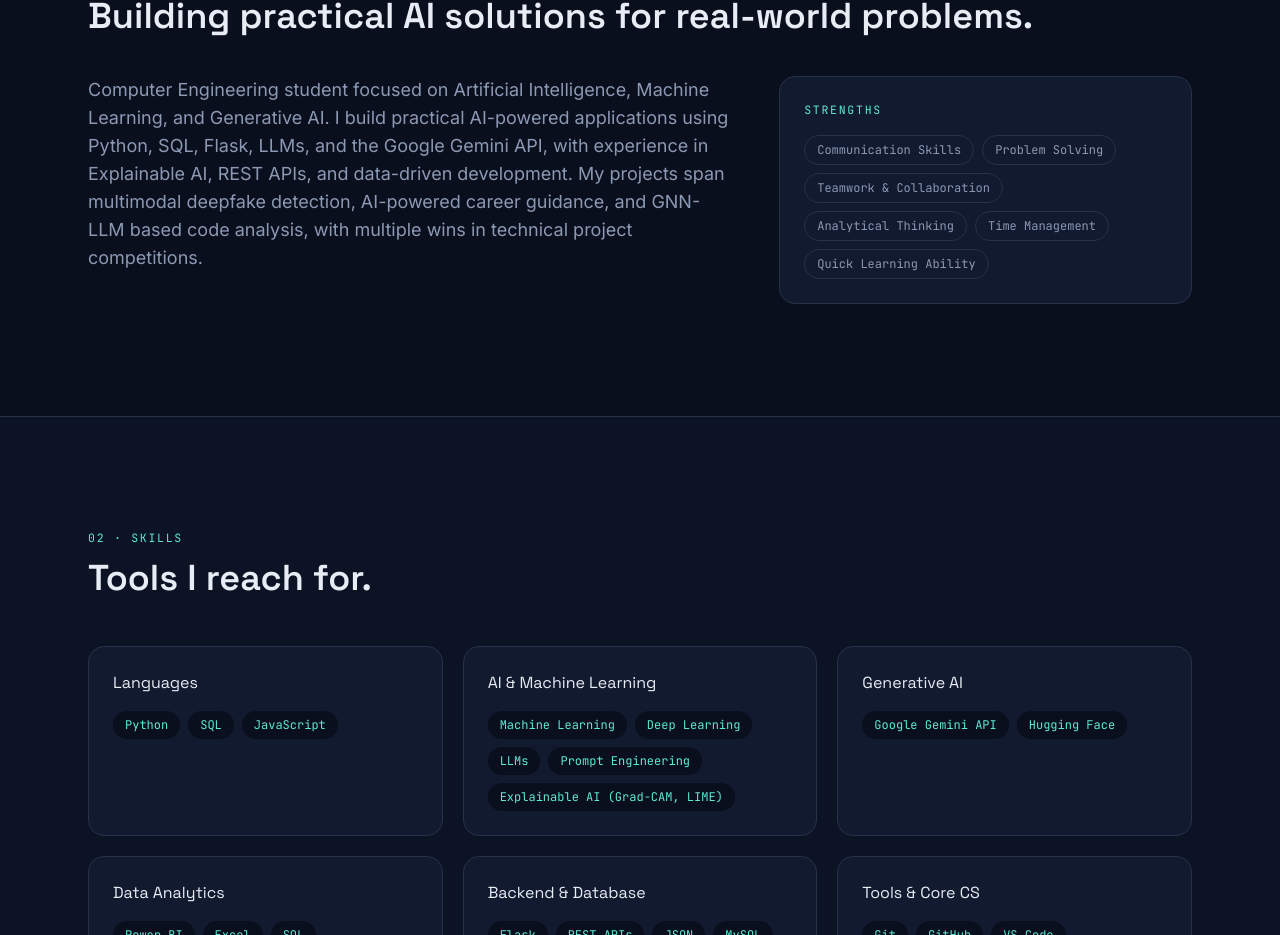
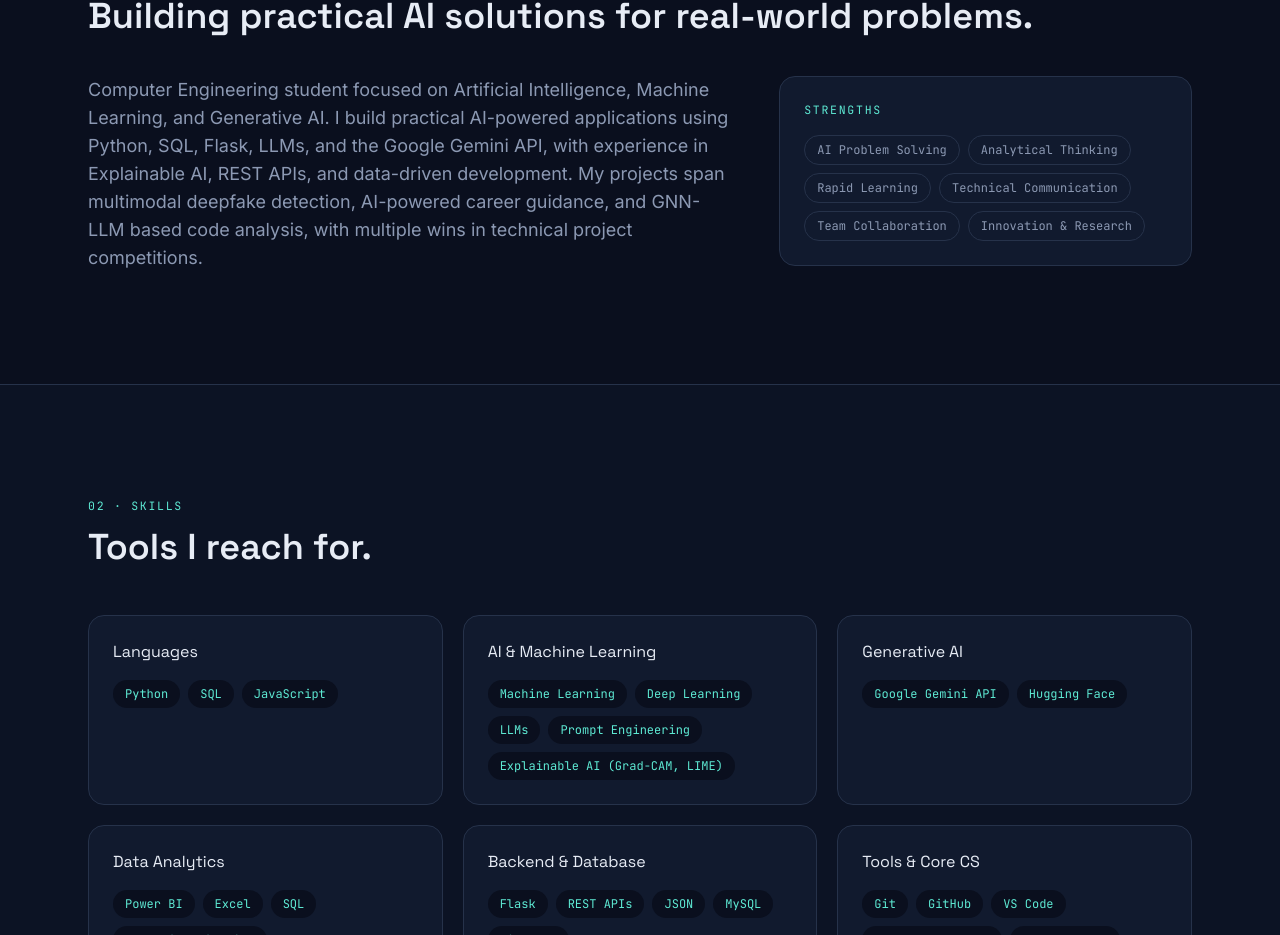
Before and after one commit to coder-vaishnavi/vaishnavi-portfolio, a React (Vite) app: page / in a window 1280 px wide. Shown: the part 945-1880 px from the top of the page. Built offline with nearby package versions, Linux system fonts and the light colour scheme.

Commit message:
updated strengths

```diff
--- a/src/data/portfolioData.js
+++ b/src/data/portfolioData.js
@@ -129,10 +129,10 @@ export const education = [
 ]
 
 export const strengths = [
-  'Communication Skills',
-  'Problem Solving',
-  'Teamwork & Collaboration',
+  'AI Problem Solving',
   'Analytical Thinking',
-  'Time Management',
-  'Quick Learning Ability',
+  'Rapid Learning',
+  'Technical Communication',
+  'Team Collaboration',
+  'Innovation & Research',
 ]
```
